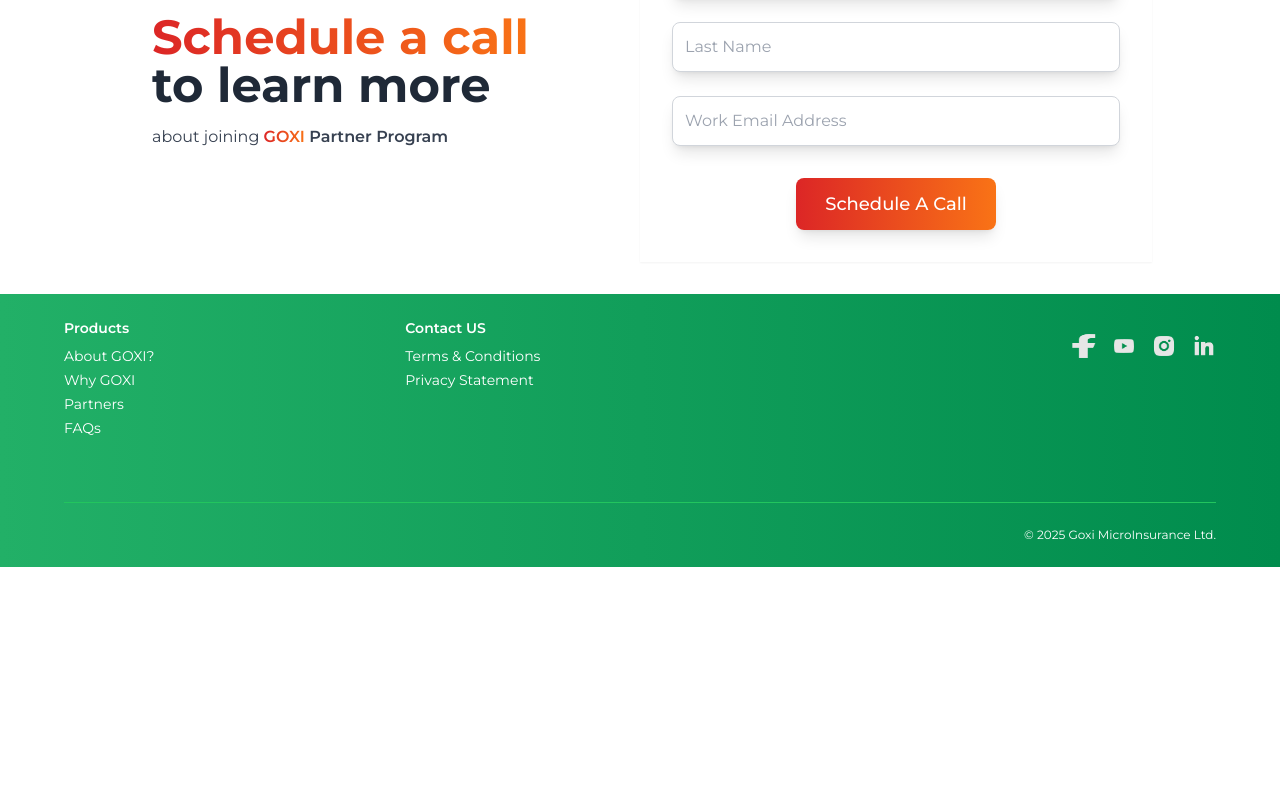
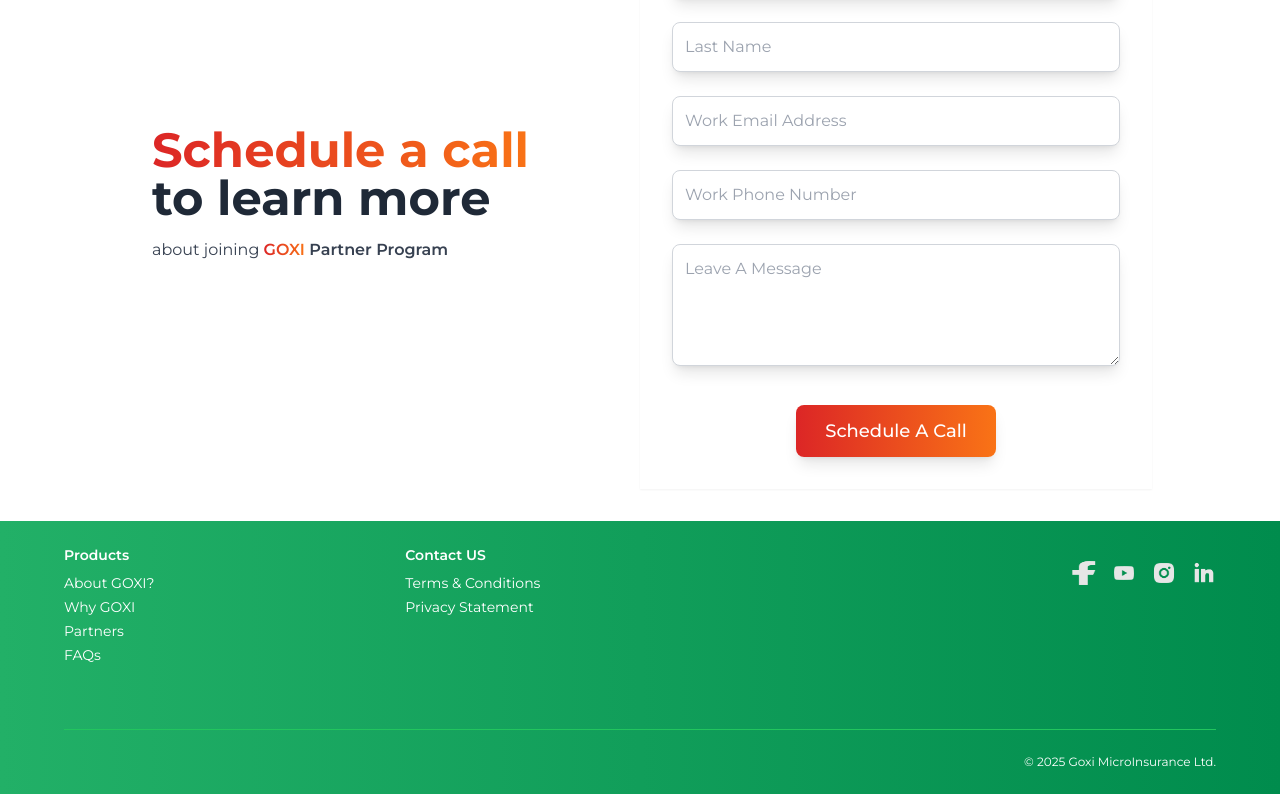
Before and after one commit to kenny555max/goxi-partners-deploy, a Next.js app: page / in a window 1280 px wide. Shown: the part 4826-5620 px from the top of the page. Before the commit the page ends 5393 px from the top, so only its background shows below. Built offline with nearby package versions, Linux system fonts and the light colour scheme.

Commit message:
Update index.tsx

```diff
--- a/src/components/templates/home/partner-program-form/index.tsx
+++ b/src/components/templates/home/partner-program-form/index.tsx
@@ -5,12 +5,16 @@
     firstName: string;
     lastName: string;
     email: string;
+    phone: string;
+    message: string;
 }
 
 interface FormErrors {
     firstName?: string;
     lastName?: string;
     email?: string;
+    phone?: string;
+    message?: string;
 }
 
 export default function PartnerProgramForm() {
@@ -18,6 +22,8 @@
         firstName: "",
         lastName: "",
         email: "",
+        phone: "",
+        message: ""
     });
 
     const [isLoading, setIsLoading] = useState(false);
@@ -51,7 +57,7 @@
         return isValid;
     };
 
-    const handleChange = (e: React.ChangeEvent<HTMLInputElement>) => {
+    const handleChange = (e: React.ChangeEvent<HTMLInputElement | HTMLTextAreaElement>) => {
         const { name, value } = e.target;
         setFormData(prev => ({ ...prev, [name]: value }));
         setFormErrors(prev => ({ ...prev, [name]: undefined }));
@@ -87,7 +93,9 @@
             setFormData({
                 firstName: "",
                 lastName: "",
-                email: ""
+                email: "",
+                phone: "",
+                message: ""
             });
         } catch (error) {
             setSubmitStatus('error');
@@ -184,6 +192,34 @@
                                 )}
                             </div>
 
+                            <div>
+                                <input
+                                    type="text"
+                                    name="phone"
+                                    placeholder="Work Phone Number"
+                                    value={formData.phone}
+                                    onChange={handleChange}
+                                    className={`w-full p-3 border ${formErrors.phone ? 'border-red-500' : 'border-gray-300'} rounded-[8px] shadow-lg focus:outline-none focus:ring-2 focus:ring-red-500`}
+                                />
+                                {formErrors.phone && (
+                                    <p className="mt-1 text-red-500 text-sm">{formErrors.phone}</p>
+                                )}
+                            </div>
+
+                            <div>
+                                <textarea
+                                    name="message"
+                                    placeholder="Leave A Message"
+                                    value={formData.message}
+                                    onChange={handleChange}
+                                    rows={4}
+                                    className={`w-full p-3 border ${formErrors.message ? 'border-red-500' : 'border-gray-300'} rounded-[8px] shadow-lg focus:outline-none focus:ring-2 focus:ring-red-500`}
+                                ></textarea>
+                                {formErrors.message && (
+                                    <p className="mt-1 text-red-500 text-sm">{formErrors.message}</p>
+                                )}
+                            </div>
+
                             <div className="pt-2 w-[200px] m-auto">
                                 <button
                                     type="submit"
```
